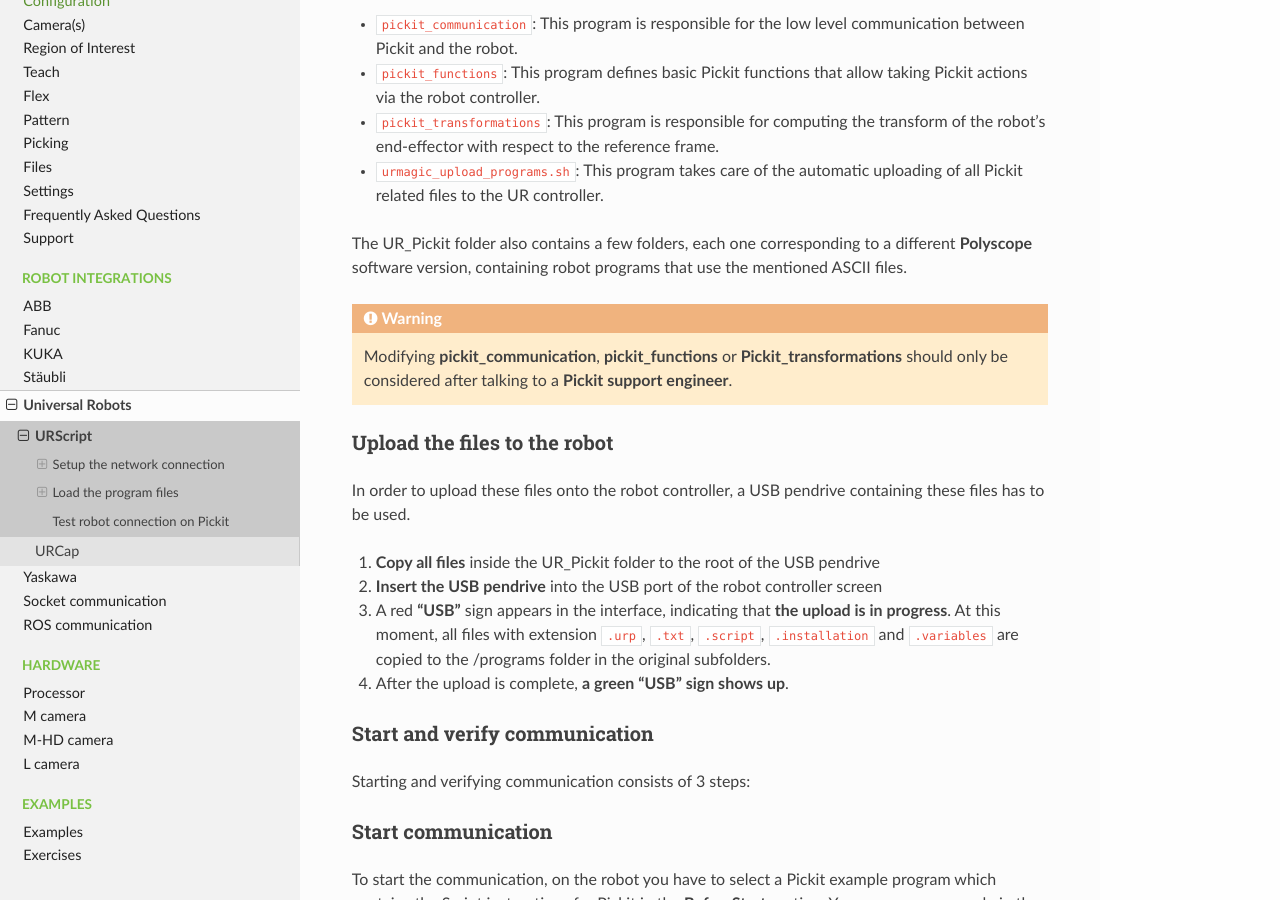
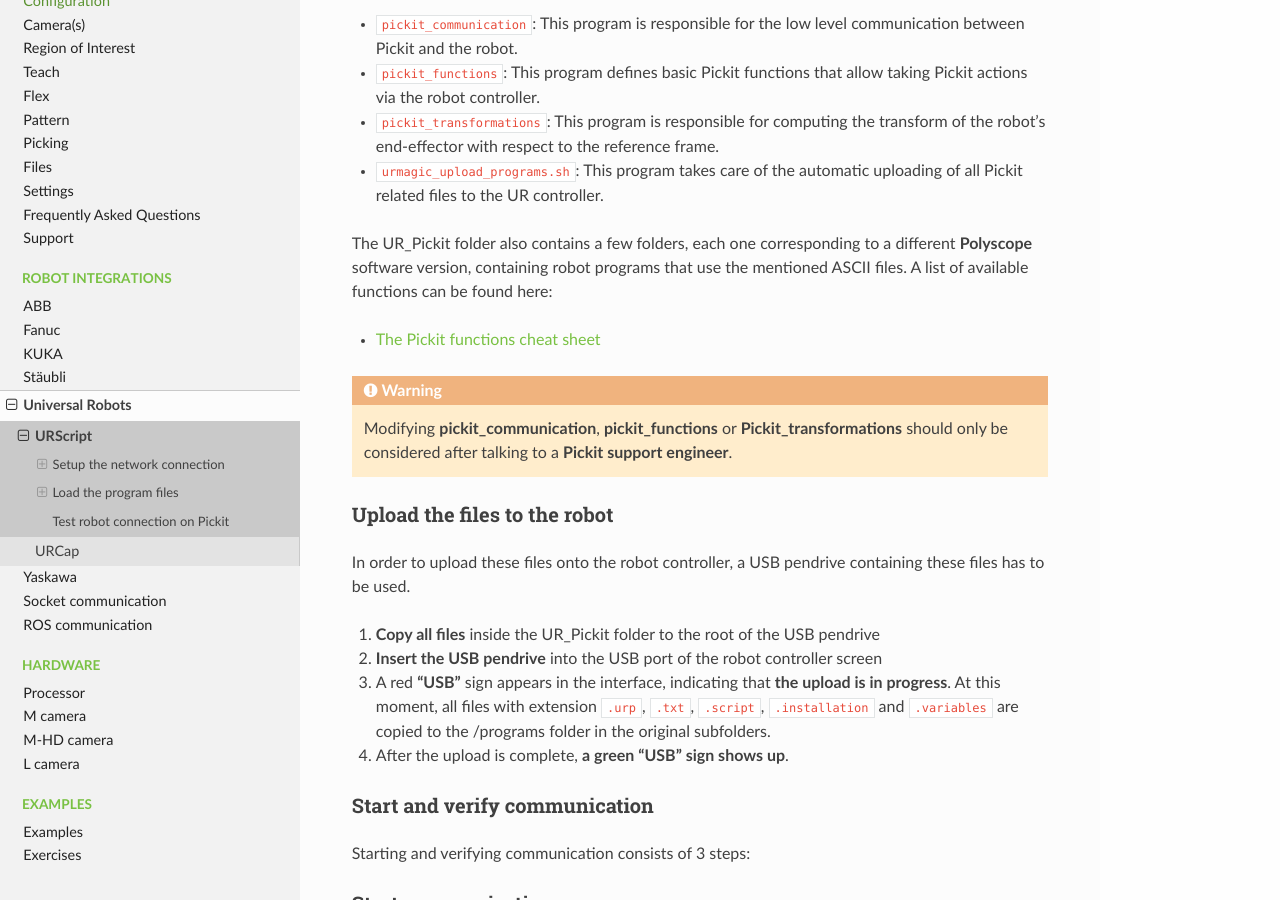
Before and after one commit to yuanshunning/pickit-docs, a Sphinx documentation site: the page built from docs/robot-integrations/universal-robots/urscript/index.rst, in a window 1280 px wide and 900 px high, scrolled down 2176 px. Built offline with Sphinx 7.4.7 and the Read the Docs theme 2.0.0, drawn with Linux system fonts in a browser that asks for light colours.

Commit message:
Robot integrations: Fix warnings

```diff
--- a/docs/robot-integrations/universal-robots/urscript/index.rst
+++ b/docs/robot-integrations/universal-robots/urscript/index.rst
@@ -75,6 +75,13 @@
 - ``urmagic_upload_programs.sh``: This program takes care of the automatic uploading of all Pickit related files to the UR controller.
 
 The UR_Pickit folder also contains a few folders, each one corresponding to a different **Polyscope** software version, containing robot programs that use the mentioned ASCII files.
+A list of available functions can be found here:
+
+.. toctree::
+    :maxdepth: 1
+    :glob:
+
+    the_pickit_functions_cheat_sheet
 
 .. warning::
     Modifying **pickit\_communication**, **pickit\_functions** or **Pickit\_transformations** should only be considered after talking to a **Pickit support engineer**.
```
Also changed, not shown: docs/robot-integrations/ros/index.rst (+4 -4 lines), docs/robot-integrations/universal-robots/urscript/the_pickit_functions_cheat_sheet.rst (renamed from docs/robot-integrations/the_pickit_functions_cheat_sheet.rst, +13 -21 lines).
